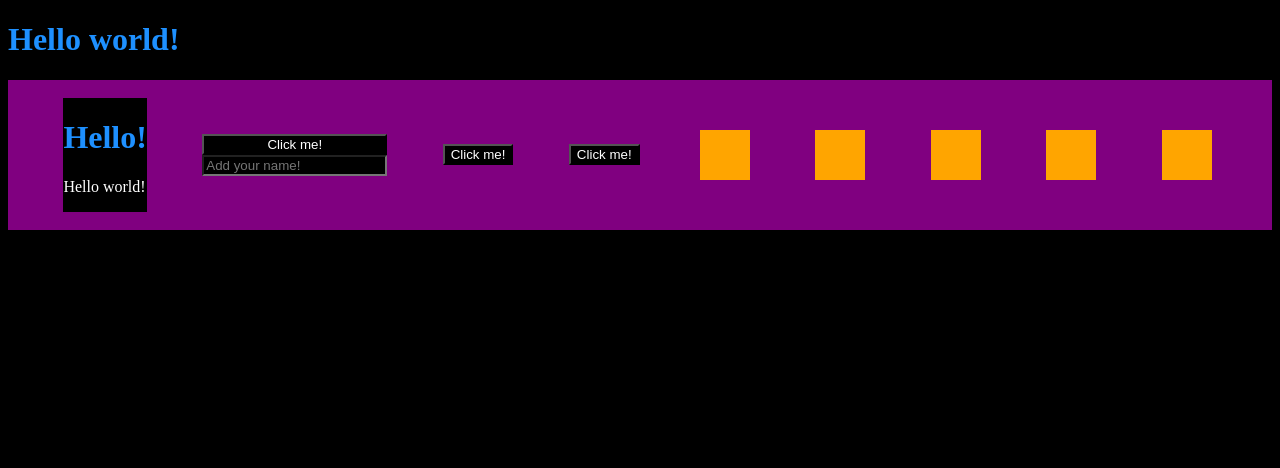
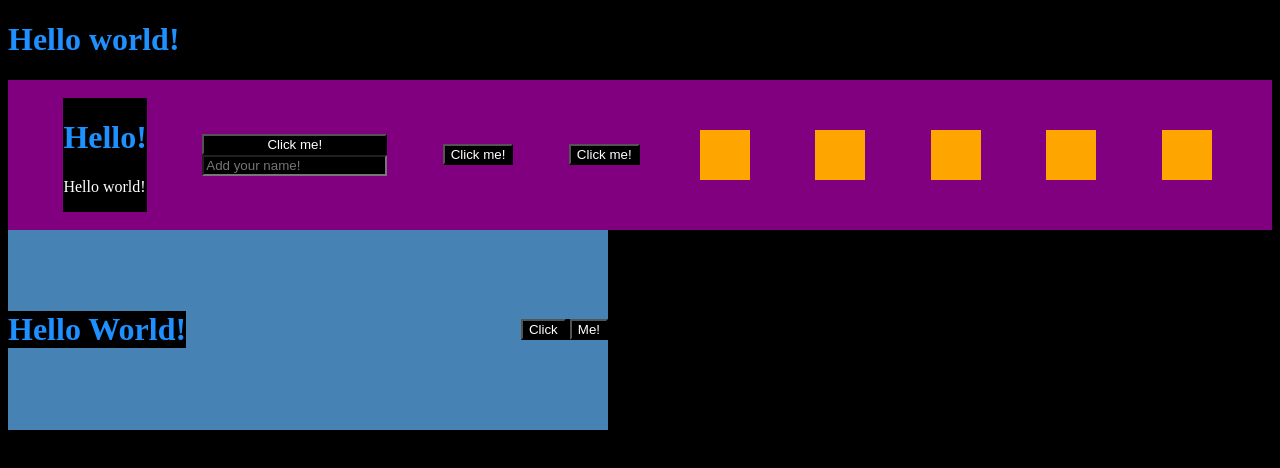
Before and after one commit to brendan-codes/jan2022-w1d3, a plain HTML site: page index.html in a window 1280 px wide. Drawn offline with Linux system fonts and the light colour scheme.

Commit message:
add changes

```diff
--- a/index.html
+++ b/index.html
@@ -27,5 +27,14 @@
             <p>Hello world!</p>
         </div>
     </div>
+
+
+    <div class="nav">
+        <h1>Hello World!</h1>
+        <div>
+            <button>Click</button>
+            <button>Me!</button>
+        </div>
+    </div>
 </body>
 </html>
--- a/style.css
+++ b/style.css
@@ -29,3 +29,12 @@ h1 {
     display: flex;
     flex-direction: column;
 }
+
+.nav {
+    width: 600px;
+    display: flex;
+    background-color:steelblue;
+    height: 200px;
+    align-items: center;
+    justify-content: space-between;
+}
```
